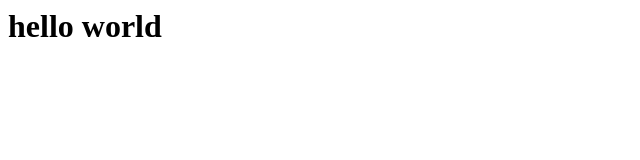
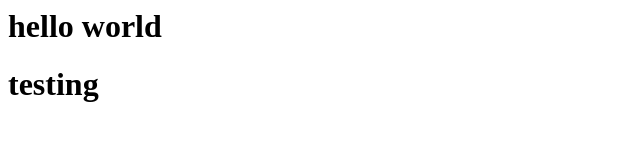
Before and after one commit to sunzhen-sz/test, a plain HTML site: page index.html in a window 1280 px wide. Shown: the whole page, without its empty margins (0-640 px from the left). Drawn offline with Linux system fonts and the light colour scheme.

Commit message:
在testing提交一个新的index的脚本

```diff
--- a/index.html
+++ b/index.html
@@ -1 +1,2 @@
 <h1>hello world<h1>
+<h1>testing<h1>
```
